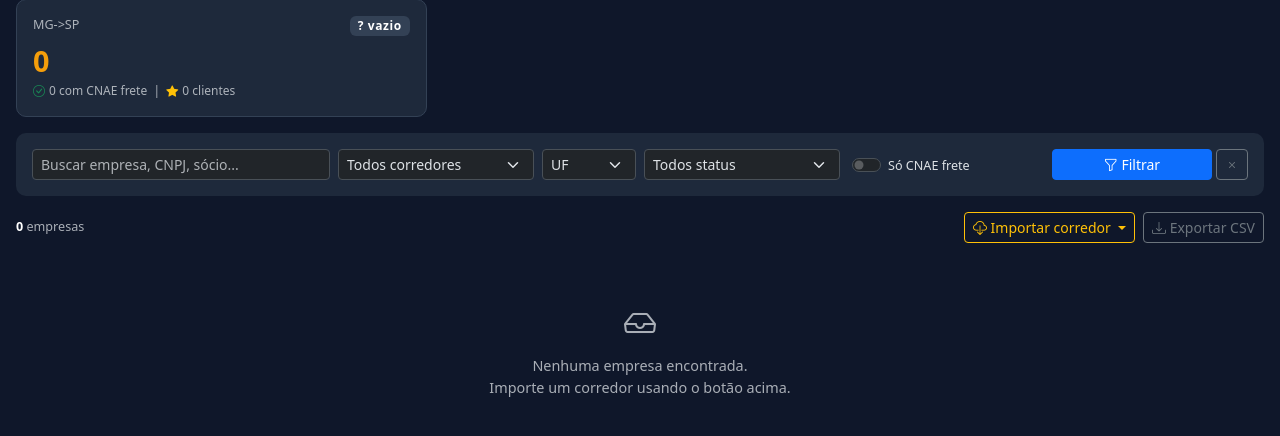
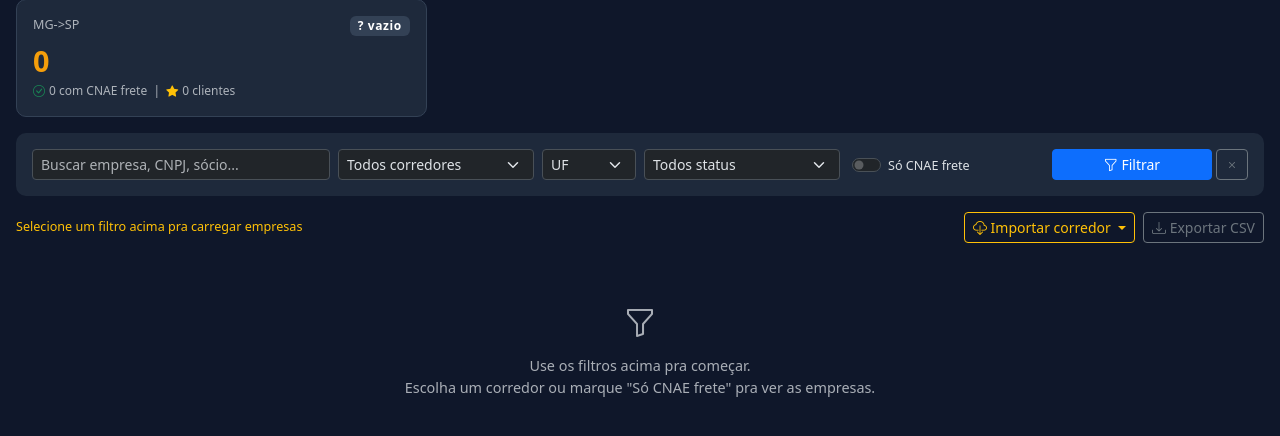
Before and after one commit to Willahc/wins-hub-log, a Flask app: page / in a window 1280 px wide. Shown: the part 200-636 px from the top of the page. Run offline with Flask 3, Linux system fonts and the light colour scheme; the visitor is signed in with stand-in values (Sample User, id 1).

Commit message:
perf: empty-default + paginacao 100/pagina + stats agregadas
- Sem filtro: nao carrega lista (7400 linhas + 7400 offcanvas = HTML 10MB+);
  mostra so cards stats + prompt "selecione filtro"
- Com filtro: pagina 100 empresas/pagina + nav de paginacao no rodape
- Stats consolidadas em 1 query GROUP BY (era N corredores * 3 queries = 12+)
- Footer mostra "X de Y empresas · pagina P/T (mostrando A-B)"

Co-Authored-By: Claude Opus 4.7 (1M context) <noreply@anthropic.com>

```diff
--- a/app.py
+++ b/app.py
@@ -51,6 +51,8 @@ def logout():
 
 # ─── Dashboard principal ──────────────────────────────────────────────────────
 
+PAGE_SIZE = 100
+
 @app.route("/")
 @login_required
 def index():
@@ -59,63 +61,78 @@ def index():
     status    = request.args.get("status", "")
     cnae_ok   = request.args.get("cnae_frete", "")
     busca     = request.args.get("q", "").strip()
+    try:
+        page = max(1, int(request.args.get("page", "1")))
+    except ValueError:
+        page = 1
+
+    tem_filtro = bool(corredor or uf or status or cnae_ok == "1" or busca)
+
+    # Stats em UMA query agregada (era N×3 queries antes)
+    stats = {nome: {"total": 0, "com_frete": 0, "clientes": 0} for nome in Config.CORREDORES}
+    agregados = db.session.query(
+        Transportadora.corredor,
+        db.func.count().label("total"),
+        db.func.sum(db.case((Transportadora.tem_cnae_frete.is_(True), 1), else_=0)).label("com_frete"),
+        db.func.sum(db.case((Transportadora.status_crm == "cliente", 1), else_=0)).label("clientes"),
+    ).group_by(Transportadora.corredor).all()
+    for cor, total, com_frete, clientes in agregados:
+        if cor in stats:
+            stats[cor] = {"total": int(total or 0),
+                          "com_frete": int(com_frete or 0),
+                          "clientes":  int(clientes or 0)}
+
+    ultimo_log = ImportLog.query.order_by(ImportLog.iniciado.desc()).first()
+    ufs = [r[0] for r in db.session.query(Transportadora.uf).distinct().order_by(Transportadora.uf).all() if r[0]]
+
+    # Sem filtro → não carrega lista (cards stats + prompt). Evita render de 7k linhas.
+    if not tem_filtro:
+        return render_template(
+            "index.html",
+            empresas=[], total_empresas=0, page=1, total_pages=1, page_size=PAGE_SIZE,
+            stats=stats, corredores=Config.CORREDORES,
+            status_labels=Config.STATUS_LABELS, status_list=Config.STATUS_CRM,
+            ultimo_log=ultimo_log,
+            filtros=dict(corredor="", uf="", status="", cnae_frete="", q=""),
+            ufs=ufs, sem_filtro=True,
+        )
 
     query = Transportadora.query
-
-    if corredor:
-        query = query.filter_by(corredor=corredor)
-    if uf:
-        query = query.filter_by(uf=uf)
-    if status:
-        query = query.filter_by(status_crm=status)
+    if corredor: query = query.filter_by(corredor=corredor)
+    if uf:       query = query.filter_by(uf=uf)
+    if status:   query = query.filter_by(status_crm=status)
     if cnae_ok == "1":
         query = query.filter_by(tem_cnae_frete=True)
     if busca:
         like = f"%{busca}%"
-        query = query.filter(
-            db.or_(
-                Transportadora.razao_social.ilike(like),
-                Transportadora.nome_rntrc.ilike(like),
-                Transportadora.cnpj.ilike(like),
-                Transportadora.municipio.ilike(like),
-                Transportadora.socios.ilike(like),
-            )
-        )
+        query = query.filter(db.or_(
+            Transportadora.razao_social.ilike(like),
+            Transportadora.nome_rntrc.ilike(like),
+            Transportadora.cnpj.ilike(like),
+            Transportadora.municipio.ilike(like),
+            Transportadora.socios.ilike(like),
+        ))
 
-    empresas = query.order_by(
+    query = query.order_by(
         Transportadora.tem_cnae_frete.desc(),
         Transportadora.status_crm,
         Transportadora.razao_social,
-    ).all()
+    )
 
-    # Estatísticas por corredor
-    stats = {}
-    for nome_corredor in Config.CORREDORES:
-        total     = Transportadora.query.filter_by(corredor=nome_corredor).count()
-        com_frete = Transportadora.query.filter_by(corredor=nome_corredor, tem_cnae_frete=True).count()
-        clientes  = Transportadora.query.filter_by(corredor=nome_corredor, status_crm="cliente").count()
-        stats[nome_corredor] = {
-            "total":     total,
-            "com_frete": com_frete,
-            "clientes":  clientes,
-        }
-
-    # Último log de importação
-    ultimo_log = ImportLog.query.order_by(ImportLog.iniciado.desc()).first()
-
-    ufs = [r[0] for r in db.session.query(Transportadora.uf).distinct().order_by(Transportadora.uf).all() if r[0]]
+    total_empresas = query.count()
+    total_pages = max(1, (total_empresas + PAGE_SIZE - 1) // PAGE_SIZE)
+    page = min(page, total_pages)
+    empresas = query.limit(PAGE_SIZE).offset((page - 1) * PAGE_SIZE).all()
 
     return render_template(
         "index.html",
-        empresas      = empresas,
-        stats         = stats,
-        corredores    = Config.CORREDORES,
-        status_labels = Config.STATUS_LABELS,
-        status_list   = Config.STATUS_CRM,
-        ultimo_log    = ultimo_log,
-        filtros       = dict(corredor=corredor, uf=uf, status=status,
-                             cnae_frete=cnae_ok, q=busca),
-        ufs           = ufs,
+        empresas=empresas, total_empresas=total_empresas,
+        page=page, total_pages=total_pages, page_size=PAGE_SIZE,
+        stats=stats, corredores=Config.CORREDORES,
+        status_labels=Config.STATUS_LABELS, status_list=Config.STATUS_CRM,
+        ultimo_log=ultimo_log,
+        filtros=dict(corredor=corredor, uf=uf, status=status, cnae_frete=cnae_ok, q=busca),
+        ufs=ufs, sem_filtro=False,
     )
 
 
--- a/templates/index.html
+++ b/templates/index.html
@@ -81,7 +81,15 @@
 {# ── Toolbar: importar / exportar ─────────────────────────────────────────── #}
 <div class="d-flex justify-content-between align-items-center mb-2 flex-wrap gap-2">
   <div class="text-muted small">
-    <strong class="text-white">{{ empresas|length }}</strong> empresas
+    {% if sem_filtro %}
+      <span class="text-warning">Selecione um filtro acima pra carregar empresas</span>
+    {% else %}
+      <strong class="text-white">{{ total_empresas }}</strong> empresas
+      {% if total_pages > 1 %}
+        &nbsp;·&nbsp;página <strong class="text-white">{{ page }}</strong>/{{ total_pages }}
+        (mostrando {{ (page-1) * page_size + 1 }}–{{ [page * page_size, total_empresas]|min }})
+      {% endif %}
+    {% endif %}
     {% if ultimo_log %}
       &nbsp;·&nbsp;
       <span class="text-muted">Última importação:
@@ -255,10 +263,46 @@
 
 {% else %}
 <div class="text-center py-5 text-muted">
-  <i class="bi bi-inbox" style="font-size:2rem"></i>
-  <p class="mt-2">Nenhuma empresa encontrada.<br>
-  Importe um corredor usando o botão acima.</p>
+  <i class="bi bi-{{ 'funnel' if sem_filtro else 'inbox' }}" style="font-size:2rem"></i>
+  <p class="mt-2">
+    {% if sem_filtro %}
+      Use os filtros acima pra começar.<br>
+      Escolha um corredor ou marque "Só CNAE frete" pra ver as empresas.
+    {% else %}
+      Nenhuma empresa encontrada com esses filtros.
+    {% endif %}
+  </p>
 </div>
+{% endif %}
+
+{# ── Paginação ────────────────────────────────────────────────────────────── #}
+{% if total_pages and total_pages > 1 %}
+{% set qs %}corredor={{ filtros.corredor }}&uf={{ filtros.uf }}&status={{ filtros.status }}&cnae_frete={{ filtros.cnae_frete }}&q={{ filtros.q }}{% endset %}
+<nav class="mt-3 d-flex justify-content-center">
+  <ul class="pagination pagination-sm mb-0">
+    <li class="page-item {% if page <= 1 %}disabled{% endif %}">
+      <a class="page-link" href="?{{ qs }}&page={{ page - 1 }}">&laquo;</a>
+    </li>
+    {% set start = [1, page - 2]|max %}
+    {% set end   = [total_pages, page + 2]|min %}
+    {% if start > 1 %}
+      <li class="page-item"><a class="page-link" href="?{{ qs }}&page=1">1</a></li>
+      {% if start > 2 %}<li class="page-item disabled"><span class="page-link">…</span></li>{% endif %}
+    {% endif %}
+    {% for p in range(start, end + 1) %}
+      <li class="page-item {% if p == page %}active{% endif %}">
+        <a class="page-link" href="?{{ qs }}&page={{ p }}">{{ p }}</a>
+      </li>
+    {% endfor %}
+    {% if end < total_pages %}
+      {% if end < total_pages - 1 %}<li class="page-item disabled"><span class="page-link">…</span></li>{% endif %}
+      <li class="page-item"><a class="page-link" href="?{{ qs }}&page={{ total_pages }}">{{ total_pages }}</a></li>
+    {% endif %}
+    <li class="page-item {% if page >= total_pages %}disabled{% endif %}">
+      <a class="page-link" href="?{{ qs }}&page={{ page + 1 }}">&raquo;</a>
+    </li>
+  </ul>
+</nav>
 {% endif %}
 
 {% endblock %}
```
